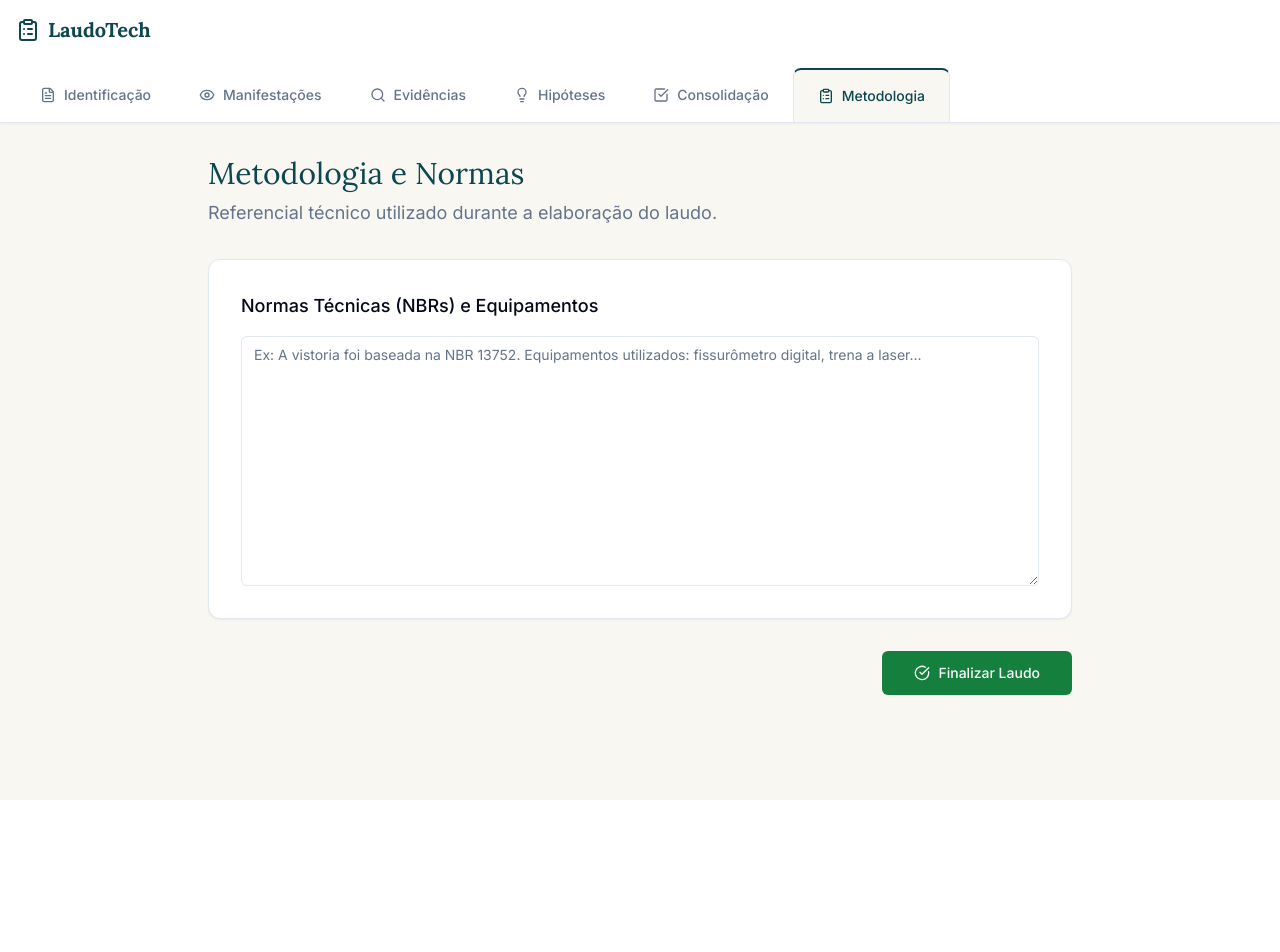
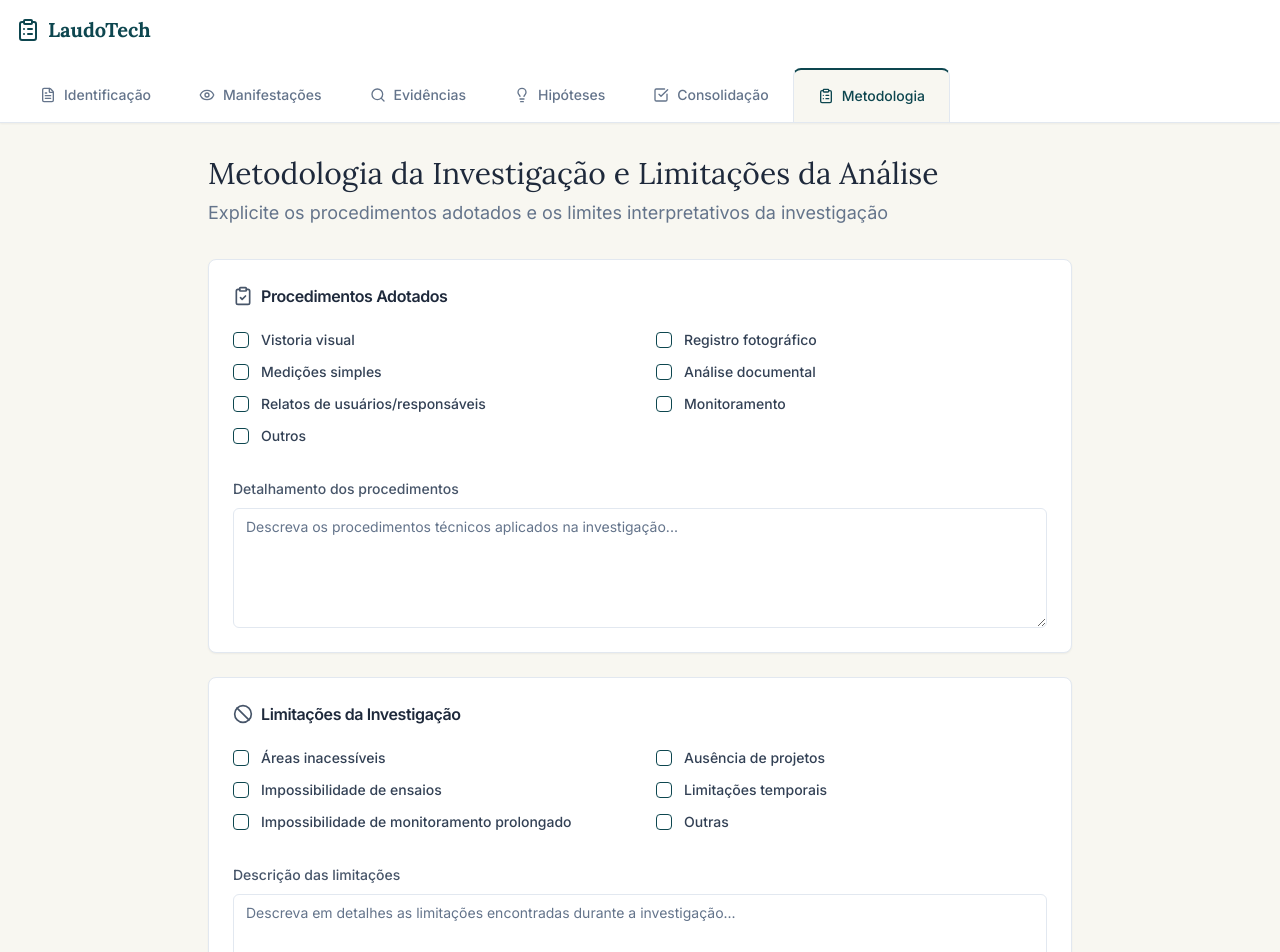
Before and after one commit to afnovaes1/App-Perytus, a React (Vite) app: page /laudo/novo/metodologia in a window 1280 px wide. Shown: the top 952 px of the page. Before the commit the page ends 800 px from the top, so only its background shows below. Built offline with nearby package versions, Linux system fonts and the light colour scheme.

Commit message:
feat: Add Consolidação and Metodologia sections

```diff
--- a/src/context/ReportContext.tsx
+++ b/src/context/ReportContext.tsx
@@ -42,7 +42,11 @@ export type ReportData = {
     limitacoes: string
   }
   metodologia: {
-    normas: string
+    procedimentosAdotados: string[]
+    detalhamentoProcedimentos: string
+    limitacoesInvestigacao: string[]
+    descricaoLimitacoes: string
+    alcanceInterpretativo: string
   }
 }
 
@@ -54,7 +58,13 @@ const defaultData: ReportData = {
     lista: [{ id: '1', descricao: '', criterios: '', confianca: '', principal: true }],
   },
   consolidacao: { diagnostico: '', prognostico: '', recomendacoes: '', limitacoes: '' },
-  metodologia: { normas: '' },
+  metodologia: {
+    procedimentosAdotados: [],
+    detalhamentoProcedimentos: '',
+    limitacoesInvestigacao: [],
+    descricaoLimitacoes: '',
+    alcanceInterpretativo: '',
+  },
 }
 
 type ReportContextType = {
--- a/src/pages/laudo/Metodologia.tsx
+++ b/src/pages/laudo/Metodologia.tsx
@@ -4,8 +4,29 @@ import { useToast } from '@/hooks/use-toast'
 import { Button } from '@/components/ui/button'
 import { Textarea } from '@/components/ui/textarea'
 import { Label } from '@/components/ui/label'
-import { Save, CheckCircle } from 'lucide-react'
+import { Checkbox } from '@/components/ui/checkbox'
+import { Card, CardContent, CardHeader, CardTitle } from '@/components/ui/card'
+import { ClipboardCheck, Ban, Target } from 'lucide-react'
 import { useNavigate } from 'react-router-dom'
+
+const PROCEDIMENTOS = [
+  'Vistoria visual',
+  'Registro fotográfico',
+  'Medições simples',
+  'Análise documental',
+  'Relatos de usuários/responsáveis',
+  'Monitoramento',
+  'Outros',
+]
+
+const LIMITACOES = [
+  'Áreas inacessíveis',
+  'Ausência de projetos',
+  'Impossibilidade de ensaios',
+  'Limitações temporais',
+  'Impossibilidade de monitoramento prolongado',
+  'Outras',
+]
 
 export default function Metodologia() {
   const { data, updateSection } = useReport()
@@ -14,36 +35,150 @@ export default function Metodologia() {
 
   const handleFinish = () => {
     toast({
-      title: 'Laudo Finalizado!',
-      description: 'Todos os dados foram registrados com sucesso.',
+      title: 'Sucesso',
+      description: 'Metodologia salva com sucesso.',
     })
-    // In a real app, this would send data to backend. For now, navigate to dashboard.
     navigate('/')
   }
 
+  const toggleProcedimento = (proc: string) => {
+    const current = data.metodologia.procedimentosAdotados || []
+    const updated = current.includes(proc) ? current.filter((p) => p !== proc) : [...current, proc]
+    updateSection('metodologia', { procedimentosAdotados: updated })
+  }
+
+  const toggleLimitacao = (lim: string) => {
+    const current = data.metodologia.limitacoesInvestigacao || []
+    const updated = current.includes(lim) ? current.filter((l) => l !== lim) : [...current, lim]
+    updateSection('metodologia', { limitacoesInvestigacao: updated })
+  }
+
   return (
-    <div className="animate-fade-in">
+    <div className="animate-fade-in pb-12">
       <div className="mb-8">
-        <h1 className="text-3xl font-serif text-primary mb-2">Metodologia e Normas</h1>
+        <h1 className="text-3xl font-serif text-slate-800 mb-2">
+          Metodologia da Investigação e Limitações da Análise
+        </h1>
         <p className="text-muted-foreground text-lg">
-          Referencial técnico utilizado durante a elaboração do laudo.
+          Explicite os procedimentos adotados e os limites interpretativos da investigação
         </p>
       </div>
 
-      <div className="bg-white p-8 rounded-xl shadow-sm border border-border space-y-4">
-        <Label className="text-lg">Normas Técnicas (NBRs) e Equipamentos</Label>
-        <Textarea
-          placeholder="Ex: A vistoria foi baseada na NBR 13752. Equipamentos utilizados: fissurômetro digital, trena a laser..."
-          className="min-h-[250px]"
-          value={data.metodologia.normas}
-          onChange={(e) => updateSection('metodologia', { normas: e.target.value })}
-        />
+      <div className="space-y-6">
+        <Card className="border-border shadow-sm">
+          <CardHeader>
+            <CardTitle className="flex items-center gap-2 text-base font-semibold text-slate-800">
+              <ClipboardCheck className="w-5 h-5 text-slate-600" />
+              Procedimentos Adotados
+            </CardTitle>
+          </CardHeader>
+          <CardContent className="space-y-6">
+            <div className="grid grid-cols-1 md:grid-cols-2 gap-y-4 gap-x-8">
+              {PROCEDIMENTOS.map((proc) => (
+                <div key={proc} className="flex items-center space-x-3">
+                  <Checkbox
+                    id={`proc-${proc}`}
+                    checked={(data.metodologia.procedimentosAdotados || []).includes(proc)}
+                    onCheckedChange={() => toggleProcedimento(proc)}
+                  />
+                  <Label
+                    htmlFor={`proc-${proc}`}
+                    className="text-sm font-medium leading-none peer-disabled:cursor-not-allowed peer-disabled:opacity-70 text-slate-700 cursor-pointer"
+                  >
+                    {proc}
+                  </Label>
+                </div>
+              ))}
+            </div>
+
+            <div className="space-y-2 pt-2">
+              <Label htmlFor="detalhamento" className="text-sm text-slate-600 font-medium">
+                Detalhamento dos procedimentos
+              </Label>
+              <Textarea
+                id="detalhamento"
+                placeholder="Descreva os procedimentos técnicos aplicados na investigação..."
+                className="min-h-[120px] text-sm"
+                value={data.metodologia.detalhamentoProcedimentos || ''}
+                onChange={(e) =>
+                  updateSection('metodologia', { detalhamentoProcedimentos: e.target.value })
+                }
+              />
+            </div>
+          </CardContent>
+        </Card>
+
+        <Card className="border-border shadow-sm">
+          <CardHeader>
+            <CardTitle className="flex items-center gap-2 text-base font-semibold text-slate-800">
+              <Ban className="w-5 h-5 text-slate-600" />
+              Limitações da Investigação
+            </CardTitle>
+          </CardHeader>
+          <CardContent className="space-y-6">
+            <div className="grid grid-cols-1 md:grid-cols-2 gap-y-4 gap-x-8">
+              {LIMITACOES.map((lim) => (
+                <div key={lim} className="flex items-center space-x-3">
+                  <Checkbox
+                    id={`lim-${lim}`}
+                    checked={(data.metodologia.limitacoesInvestigacao || []).includes(lim)}
+                    onCheckedChange={() => toggleLimitacao(lim)}
+                  />
+                  <Label
+                    htmlFor={`lim-${lim}`}
+                    className="text-sm font-medium leading-none peer-disabled:cursor-not-allowed peer-disabled:opacity-70 text-slate-700 cursor-pointer"
+                  >
+                    {lim}
+                  </Label>
+                </div>
+              ))}
+            </div>
+
+            <div className="space-y-2 pt-2">
+              <Label htmlFor="descricao-limitacoes" className="text-sm text-slate-600 font-medium">
+                Descrição das limitações
+              </Label>
+              <Textarea
+                id="descricao-limitacoes"
+                placeholder="Descreva em detalhes as limitações encontradas durante a investigação..."
+                className="min-h-[120px] text-sm"
+                value={data.metodologia.descricaoLimitacoes || ''}
+                onChange={(e) =>
+                  updateSection('metodologia', { descricaoLimitacoes: e.target.value })
+                }
+              />
+            </div>
+          </CardContent>
+        </Card>
+
+        <Card className="border-border shadow-sm">
+          <CardHeader>
+            <CardTitle className="flex items-center gap-2 text-base font-semibold text-slate-800">
+              <Target className="w-5 h-5 text-slate-600" />
+              Alcance Interpretativo
+            </CardTitle>
+          </CardHeader>
+          <CardContent>
+            <div className="space-y-2">
+              <Label htmlFor="alcance" className="text-sm text-slate-600 font-medium">
+                Descreva o grau de confiança das conclusões frente às evidências disponíveis
+              </Label>
+              <Textarea
+                id="alcance"
+                className="min-h-[120px] text-sm"
+                value={data.metodologia.alcanceInterpretativo || ''}
+                onChange={(e) =>
+                  updateSection('metodologia', { alcanceInterpretativo: e.target.value })
+                }
+              />
+            </div>
+          </CardContent>
+        </Card>
       </div>
 
       <div className="flex justify-end pt-8">
-        <Button onClick={handleFinish} className="gap-2 bg-green-700 hover:bg-green-800" size="lg">
-          <CheckCircle className="h-5 w-5" />
-          Finalizar Laudo
+        <Button onClick={handleFinish} size="lg">
+          Salvar metodologia
         </Button>
       </div>
     </div>
```
Also changed, not shown: .skip.config.json.
